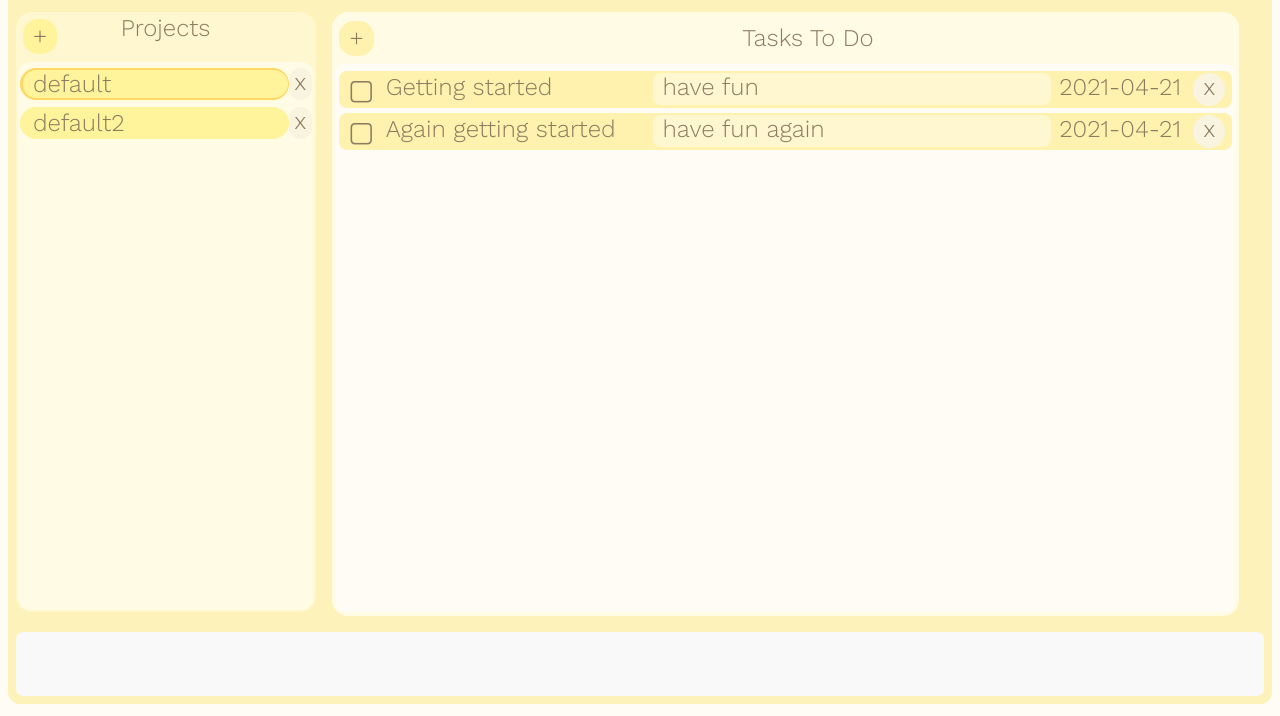
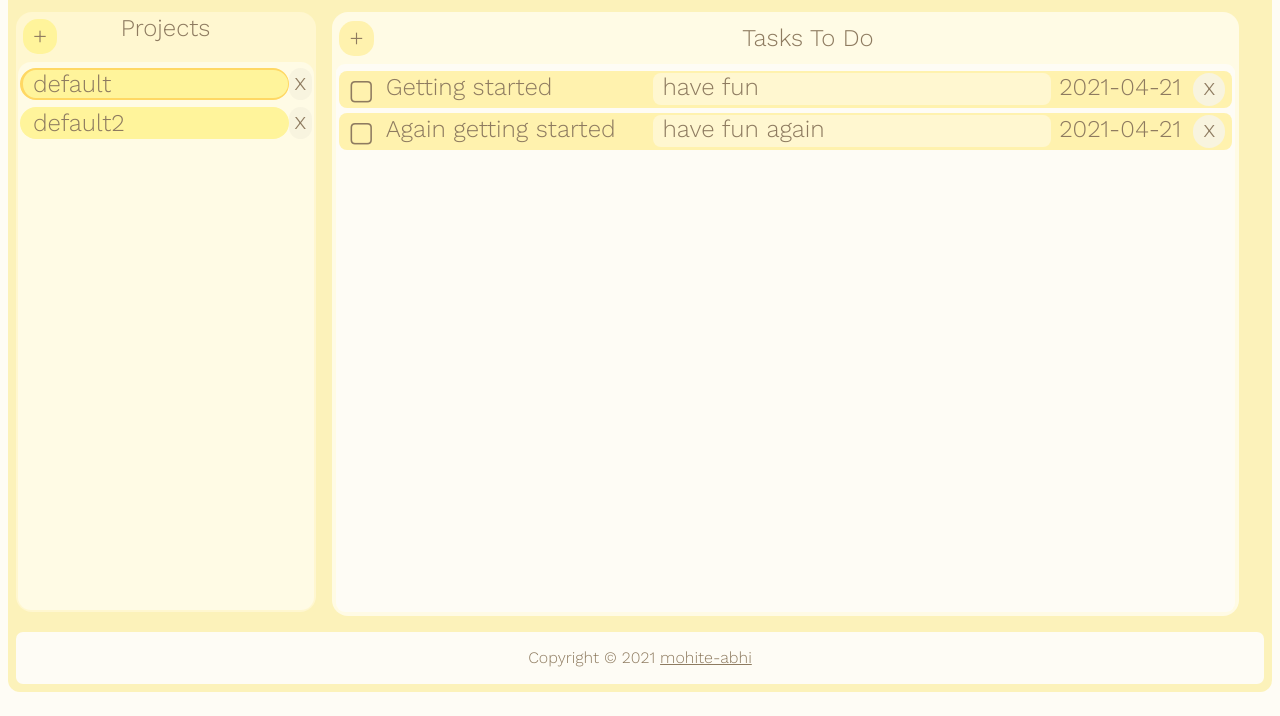
Before and after one commit to mohite-abhi/todoList-website, a website: page dist/index.html in a window 1280 px wide. Shown: the part 84-800 px from the top of the page. Drawn offline with nearby package versions, Linux system fonts and the light colour scheme.

Commit message:
add foooter text

```diff
--- a/dist/index.css
+++ b/dist/index.css
@@ -5,6 +5,9 @@
     background-color: #fefcf5;
 }
 
+#footer a{
+    background-color: #f5f5dc00;
+}
 
 #page{
     display: grid;
@@ -111,11 +114,12 @@
 
 #footer{
     grid-area: footer;
-    background-color: #f9f9f9;
+    background-color: #fefcf5;
     margin: 1vh;
-    height: 8vh;
+    padding: 1.3%;
 
     border-radius: 7px;
+    text-align: center;
 }
 
 #project{
--- a/dist/index.html
+++ b/dist/index.html
@@ -30,7 +30,7 @@
                 <div id="taskList">
                 </div>
             </div>
-            <div id="footer"></div>
+            <div id="footer">Copyright © 2021 <a href="https://github.com/mohite-abhi">mohite-abhi</a></div>
         </div>
     </body>
     <script src="./main.js"></script>
```
